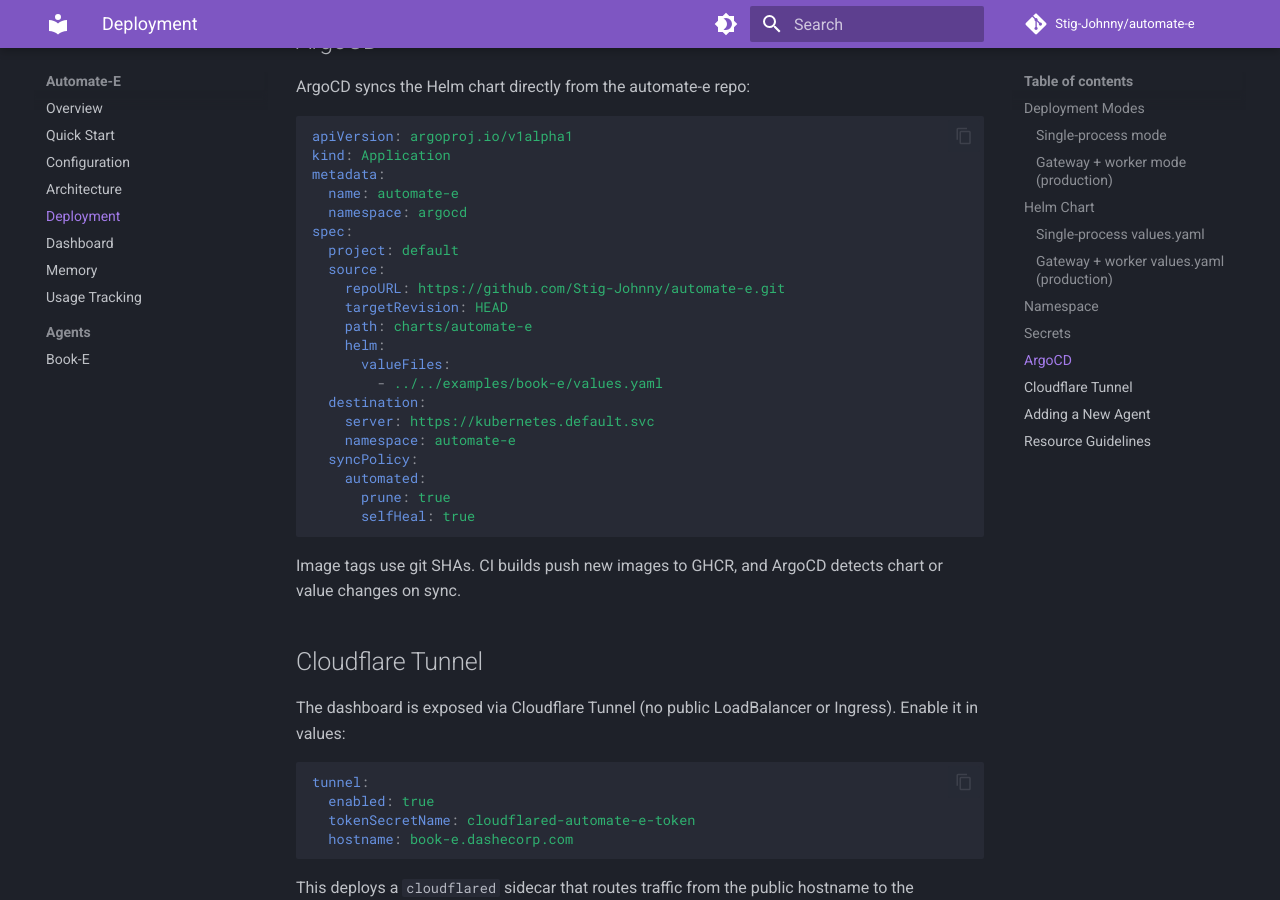
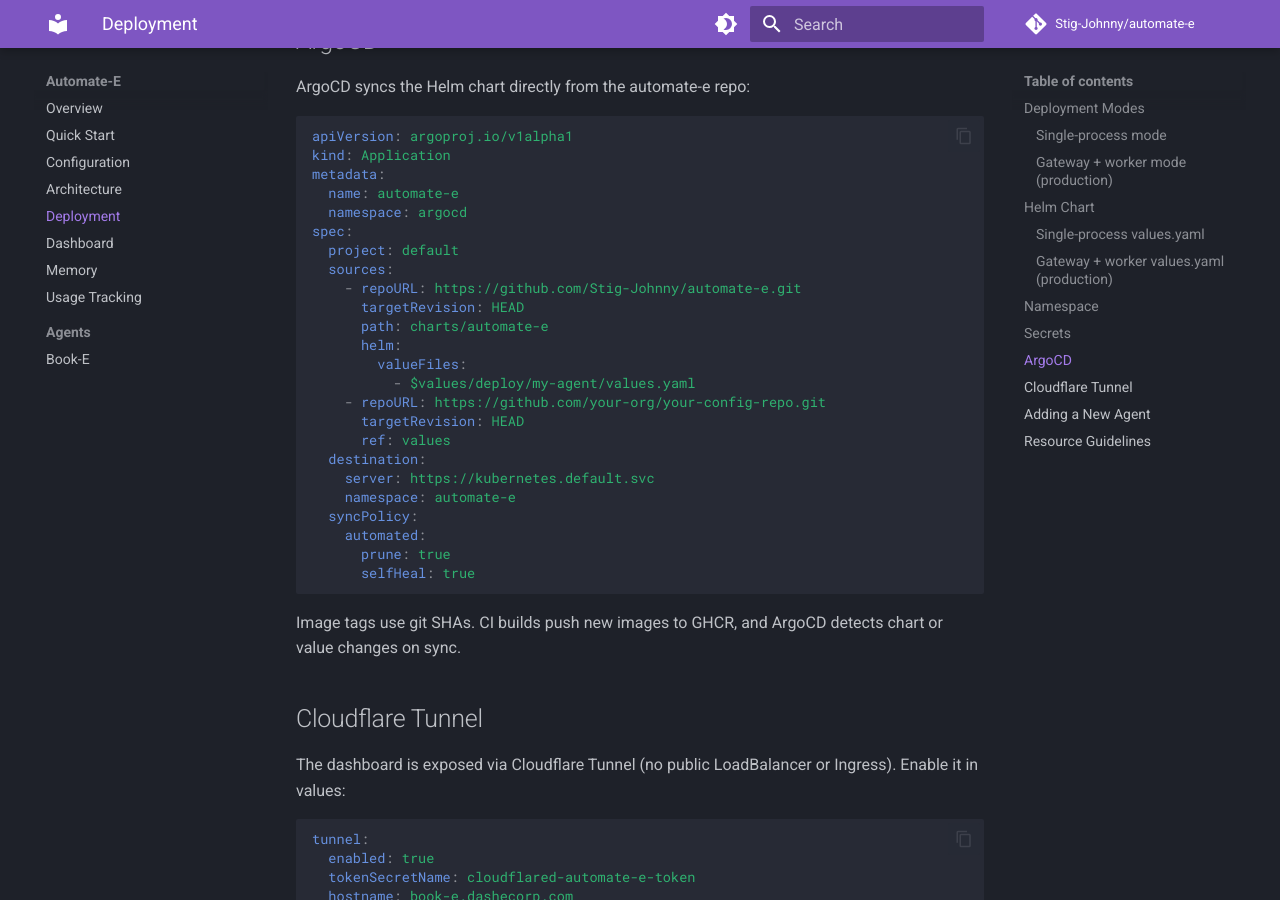
Before and after one commit to Stig-Johnny/automate-e, an MkDocs documentation site: the page built from docs/deployment.md, in a window 1280 px wide and 900 px high, scrolled down 2681 px. Built offline with MkDocs 1.6.1 and Material for MkDocs 9.7.7, drawn with Linux system fonts in a browser that asks for light colours; comment, search, counter and statistics services are not loaded.

Commit message:
fix: final docs cleanup (#58)
Co-authored-by: Claude Opus 4.6 (1M context) <noreply@anthropic.com>

```diff
--- a/docs/deployment.md
+++ b/docs/deployment.md
@@ -133,13 +133,16 @@ metadata:
   namespace: argocd
 spec:
   project: default
-  source:
-    repoURL: https://github.com/Stig-Johnny/automate-e.git
-    targetRevision: HEAD
-    path: charts/automate-e
-    helm:
-      valueFiles:
-        - ../../examples/book-e/values.yaml
+  sources:
+    - repoURL: https://github.com/Stig-Johnny/automate-e.git
+      targetRevision: HEAD
+      path: charts/automate-e
+      helm:
+        valueFiles:
+          - $values/deploy/my-agent/values.yaml
+    - repoURL: https://github.com/your-org/your-config-repo.git
+      targetRevision: HEAD
+      ref: values
   destination:
     server: https://kubernetes.default.svc
     namespace: automate-e
```
Also changed, not shown: README.md (+4 -3 lines), docs/agents/book-e.md (+1 -1 lines), 2 other files.
